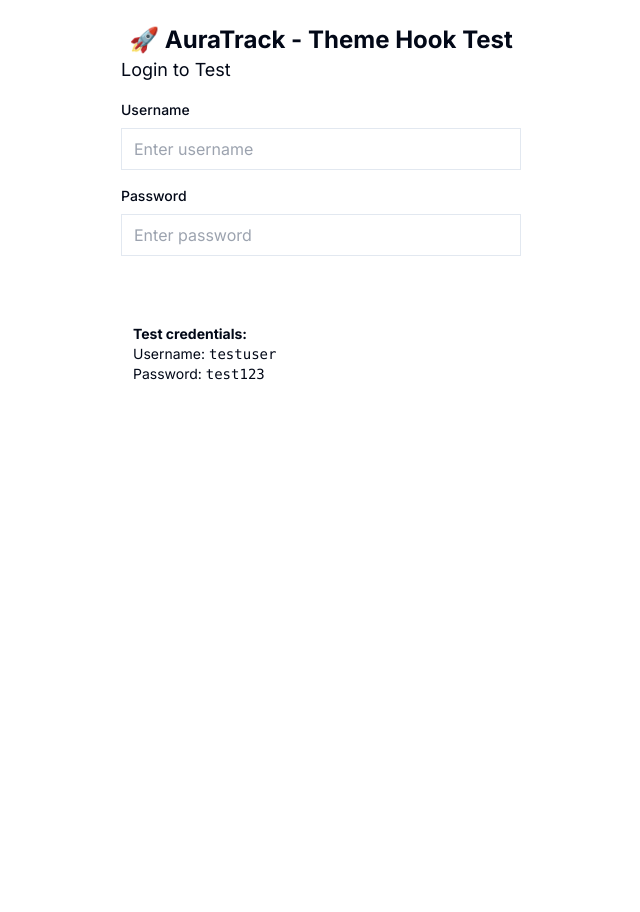
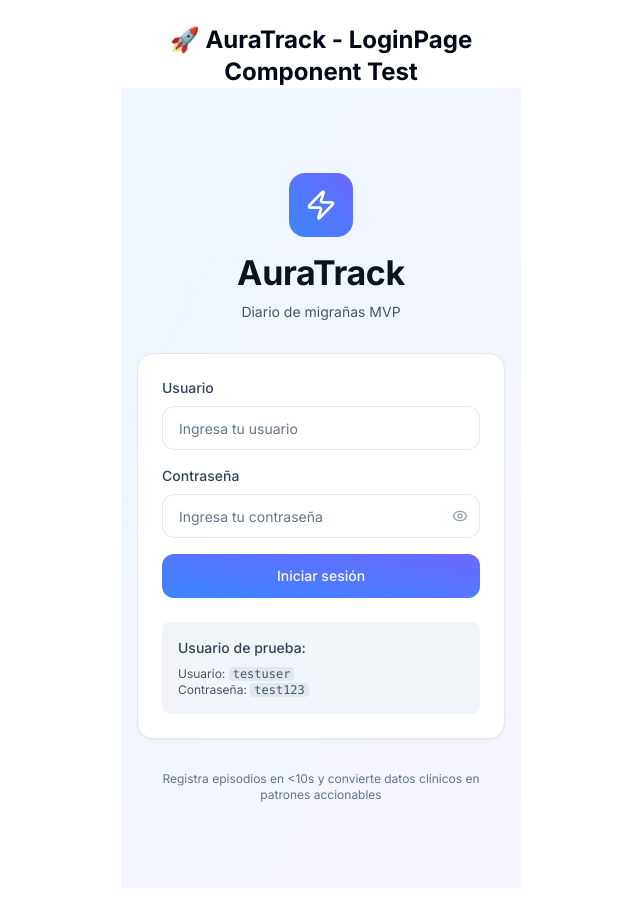
Before and after one commit to PcaJosue/migraine, a React (Vite) app: page / in a window 1280 px wide. Shown: the whole page, without its empty margins (319-959 px from the left). Before the commit the page ends 800 px from the top, so only its background shows below. Built offline with nearby package versions, Linux system fonts and the light colour scheme.

Commit message:
probando loginpage

```diff
--- a/src/App.jsx
+++ b/src/App.jsx
@@ -2,6 +2,7 @@ import { create } from 'zustand'
 import { persist } from 'zustand/middleware'
 import { QueryClient, QueryClientProvider } from '@tanstack/react-query'
 import { useTheme } from '@/shared/hooks/useTheme'
+import { LoginPage } from '@/interface/pages/LoginPage'
 
 // Store con persistencia para probar
 const useAuthStore = create(
@@ -75,7 +76,7 @@ function App() {
       <div className="min-h-screen bg-gray-100 p-8">
         <div className="max-w-md mx-auto bg-white rounded-lg shadow-md p-6">
           <h1 className="text-2xl font-bold text-gray-800 mb-6 text-center">
-            🚀 AuraTrack - Theme Hook Test
+            🚀 AuraTrack - LoginPage Component Test
           </h1>
 
         {isAuthenticated ? (
@@ -89,7 +90,8 @@ function App() {
             <p className="text-sm text-gray-500 mb-4">
               React Query: ✅ Working<br/>
               Zustand Persist: ✅ Working<br/>
-                Theme Hook: ✅ Working
+              Theme Hook: ✅ Working<br/>
+              LoginPage Component: ✅ Working
             </p>
             <button
               onClick={() => useAuthStore.getState().logout()}
@@ -99,52 +101,7 @@ function App() {
             </button>
           </div>
         ) : (
-            <div>
-              <h2 className="text-lg font-semibold text-gray-700 mb-4">
-                Login to Test
-              </h2>
-              <div className="space-y-4">
-                <div>
-                  <label className="block text-sm font-medium text-gray-700 mb-2">
-                    Username
-                  </label>
-                  <input
-                    type="text"
-                    id="username"
-                    className="w-full px-3 py-2 border border-gray-300 rounded-md focus:outline-none focus:ring-2 focus:ring-blue-500"
-                    placeholder="Enter username"
-                  />
-                </div>
-                <div>
-                  <label className="block text-sm font-medium text-gray-700 mb-2">
-                    Password
-                  </label>
-                  <input
-                    type="password"
-                    id="password"
-                    className="w-full px-3 py-2 border border-gray-300 rounded-md focus:outline-none focus:ring-2 focus:ring-blue-500"
-                    placeholder="Enter password"
-                  />
-                </div>
-                <button
-                  onClick={async () => {
-                    const username = document.getElementById('username').value
-                    const password = document.getElementById('password').value
-                    await useAuthStore.getState().login(username, password)
-                  }}
-                  className="w-full bg-blue-500 text-white py-2 rounded-md hover:bg-blue-600"
-                >
-                  Login
-                </button>
-              </div>
-              <div className="mt-4 p-3 bg-gray-100 rounded-md">
-                <p className="text-sm text-gray-600">
-                  <strong>Test credentials:</strong><br/>
-                  Username: <code>testuser</code><br/>
-                  Password: <code>test123</code>
-                </p>
-              </div>
-            </div>
+          <LoginPage />
         )}
         </div>
       </div>
```
Lines whose indentation alone changed are shown as unchanged.
